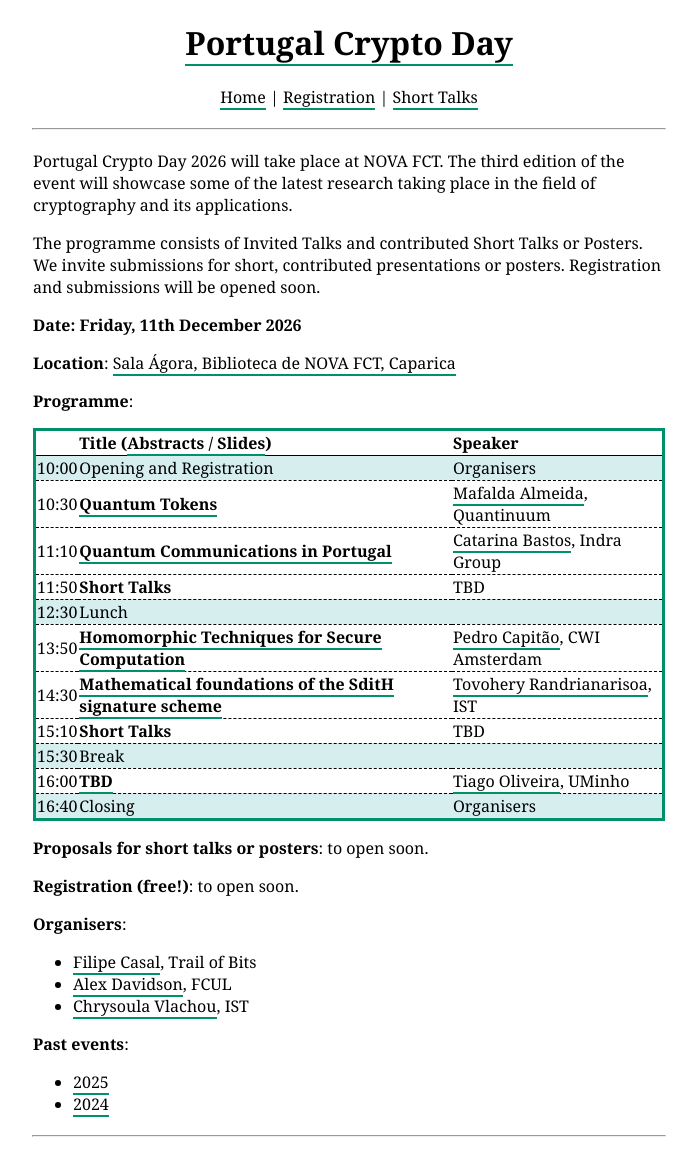
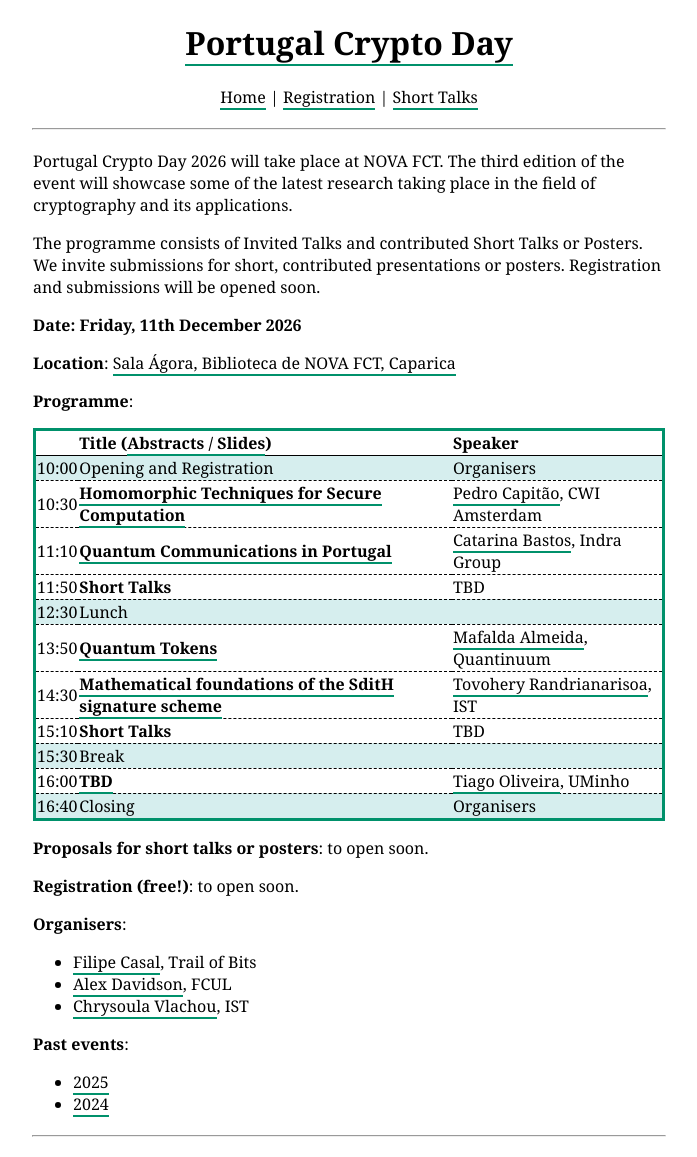
Before and after one commit to cryptoday-pt/cryptoday-pt.github.io, a Jekyll site: the page built from index.html, in a window 1280 px wide. Shown: the whole page, without its empty margins (291-988 px from the left). Built offline with Jekyll 4.4.1, drawn with Linux system fonts in a browser that asks for light colours; the list of posts is cut into pages by our own code; some of the changed lines change nothing that is shown.

Commit message:
Swap times

```diff
--- a/index.html
+++ b/index.html
@@ -29,8 +29,8 @@ Portugal Crypto Day 2026 will take place at NOVA FCT. The third edition of the e
         </tr>
         <tr>
             <td>10:30</td>
-            <td><b><a href="https://cryptoday.pt/abstracts#almeida">Quantum Tokens</b></td>
-            <td><a href="#">Mafalda Almeida</a>, Quantinuum</td>
+            <td><b><a href="https://cryptoday.pt/abstracts#capitao">Homomorphic Techniques for Secure Computation</b></td>
+            <td><a href="https://pedrocapitao.me/">Pedro Capitão</a>, CWI Amsterdam</td>
         </tr>
         <tr>
             <td>11:10</td>
@@ -49,8 +49,8 @@ Portugal Crypto Day 2026 will take place at NOVA FCT. The third edition of the e
         </tr>
         <tr>
             <td>13:50</td>
-            <td><b><a href="https://cryptoday.pt/abstracts#capitao">Homomorphic Techniques for Secure Computation</b></td>
-            <td><a href="https://pedrocapitao.me/">Pedro Capitão</a>, CWI Amsterdam</td>
+            <td><b><a href="https://cryptoday.pt/abstracts#almeida">Quantum Tokens</b></td>
+            <td><a href="#">Mafalda Almeida</a>, Quantinuum</td>
         </tr>
         <tr>
             <td>14:30</td>
```
